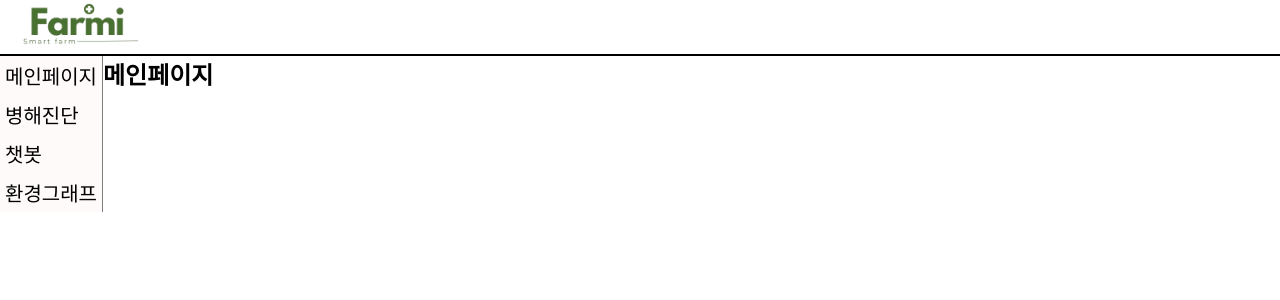
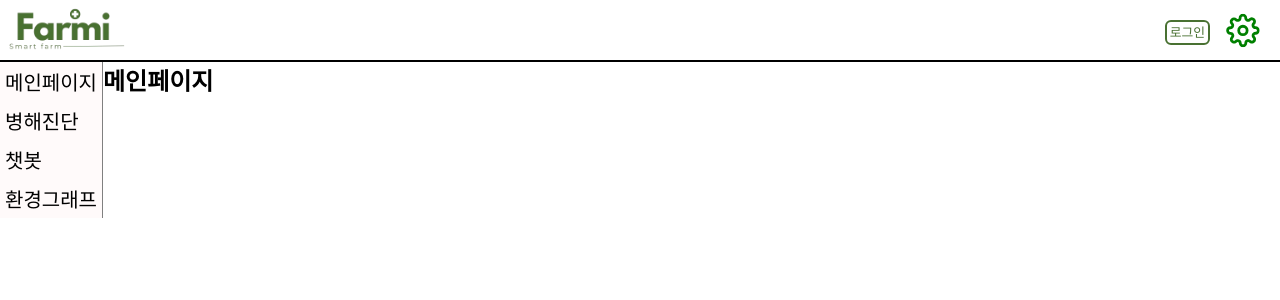
Before and after one commit to sojaeheon/smartfarm, a Vue app in the folder frontend/: page /LoginView in a window 1280 px wide. Both pictures are taken after typing "name@example.com", "Sample123" into the empty fields and a click on the button "Submit". Shown: the top 300 px of the page. Built offline with nearby package versions, Linux system fonts and the light colour scheme.

Commit message:
new file:   frontend/src/components/Menu2.vue 	modified:   frontend/src/components/MenuList.vue

```diff
--- /dev/null
+++ b/frontend/src/components/Menu2.vue
@@ -0,0 +1,153 @@
+<!-- 헤더에 로그인 추가, 챗봇페이지 열었을 때 세팅에 맞게 위치 -->
+<template>
+    <header>
+      <button id="menu-button" v-if="isMobile" @click="toggleShow"></button>
+      <img src="../assets/Farmi.svg" alt="farmi" height="50vh">
+
+      <div class="menuWrap">
+        <!-- <button id="search-list"></button> -->
+        <ul class="loginclick">
+          <li><router-link to="/LoginView">로그인</router-link></li>
+        </ul>
+      </div>
+    </header>
+
+    <nav class="menu">
+      <div :id="isMobile ? 'nav-mobile' : 'nav-desktop'">
+        <ul v-if="show">
+          <li><router-link to="/">메인페이지</router-link></li>
+          <li><router-link to="/DiseaseDiagnosis">병해진단</router-link></li>
+          <li><router-link to="/AppChatbot">챗봇</router-link></li>
+          <li><router-link to="/Graph">환경그래프</router-link></li>
+        </ul>
+      </div>
+    </nav>
+  </template>
+
+<script> //JS짜는 곳
+export default{
+ name: 'App',
+ data(){
+   return {
+     show: true,
+     isMobile: false
+   }
+ },
+ methods: {
+   toggleShow(){
+     this.show =! this.show;
+   },
+   checkIfMobile() {
+     this.isMobile = window.innerWidth < 768;  // 화면 크기에 따라 모바일 여부 판단
+     if (!this.isMobile) {
+       this.show = true;  // PC에서는 항상 메뉴가 보여야 함
+     } else {
+       this.show = false; // 모바일에서는 숨김 상태로 시작
+     }
+   }
+ },
+ mounted() {
+   this.checkIfMobile();
+   window.addEventListener('resize', this.checkIfMobile);
+ },
+ beforeUnmount() {
+   window.removeEventListener('resize', this.checkIfMobile);
+ },
+}
+
+</script>
+
+<style>
+header {
+  border-bottom: 2px solid black;
+  display: flex;
+  justify-content: space-between; /* 좌우로 아이템 배치 */
+  align-items: center; /* 세로로 가운데 정렬 */
+  padding: 12px;
+  position: relative;
+}
+
+#menu-button {
+  background-image: url('../assets/menu.svg');
+  background-size: contain;
+  background-repeat: no-repeat;
+  width: 30px;
+  height: 30px;
+  border: none;
+  cursor: pointer;
+  margin-left: 10px; /* 왼쪽에 여백을 추가 */
+}
+
+header img {
+  position: absolute;
+  left: 50%;
+  transform: translateX(-50%); /* 가운데 정렬 */
+}
+
+.menuWrap {
+  display: flex;
+  align-items: center;
+  justify-content: flex-end; /* 오른쪽 정렬 */
+  margin-right: 10px; /* 오른쪽에 약간의 여백 추가 */
+}
+
+.loginclick {
+  list-style: none;
+  margin: 0;
+  padding: 0;
+}
+
+.loginclick li {
+  display: inline-block;
+}
+
+.loginclick a {
+  text-decoration: none;
+  color: #497132;
+  font-size: 0.8rem;
+  padding: 3px 8px;
+  border: 2px solid #497132;
+  border-radius: 6px;
+  transition: background-color 0.3s ease;
+  margin-left: 15px;
+}
+
+.loginclick a:hover {
+  background-color: #497132;
+  color: white;
+}
+
+/* #search-list {
+  background-image: url('../assets/settings.svg');
+  background-size: cover;
+  width: 30px;
+  height: 30px;
+  border: none;
+  margin-left: 15px;
+  cursor: pointer;
+} */
+
+nav {
+  border-right: 1px solid gray;
+}
+
+ul {
+  font-size: 125%;
+}
+
+li {
+  padding: 5px;
+}
+
+a {
+  text-decoration: none;
+  color: inherit;
+}
+
+.menu {
+  display: inline-block;
+  float: left;
+  background-color: snow;
+}
+
+</style>
--- a/frontend/src/components/MenuList.vue
+++ b/frontend/src/components/MenuList.vue
@@ -1,5 +1,14 @@
 <template> <!--HTML짜는 곳-->
-  <header><img src="../assets/Farmi.svg" alt="farmi" height="50vh"></header>
+  <header>
+    <img src="../assets/Farmi.svg" alt="farmi" height="50vh">
+
+    <div class="menuWrap">
+      <button id="search-list"></button>
+			<ul class="loginclick">
+				<li><router-link to="/LoginView">로그인</router-link></li>
+			</ul>
+		</div>
+  </header>
   <button id="menu-button" v-if="isMobile" @click="toggleShow"></button>
   <nav class="menu">
     <div :id="isMobile ? 'nav-mobile' : 'nav-desktop'" >
@@ -8,11 +17,6 @@
         <li><router-link to="/DiseaseDiagnosis">병해진단</router-link></li>
         <li><router-link to="/AppChatbot">챗봇</router-link></li>
         <li><router-link to="/Graph">환경그래프</router-link></li>
-
-        <!-- <li><a href="/">메인페이지</a></li>
-        <li><a href="/DiseaseDiagnosis">병해진단</a></li>
-        <li><a href="/AppChatbot">챗봇</a></li>
-        <li><a href="/Graph">환경그래프</a></li> -->
       </ul>
     </div>
   </nav>
@@ -56,8 +60,48 @@ export default{
 <style> /*CSS짜는 곳*/
 header {
   border-bottom: 2px solid black;
-  padding-left: 1.5vw;
+  /* padding-left: 1.5vw; */
+
+  display: flex;
+  justify-content: space-between; /* 좌우로 아이템 배치 */
+  align-items: center; /* 세로로 가운데 정렬 */
+  padding: 5px 5px;
 }
+
+.loginclick {
+  list-style: none;
+  margin: 0;
+  padding: 0;
+}
+
+.loginclick li {
+  display: inline-block;
+}
+
+.loginclick a {
+  text-decoration: none;
+  color: #497132; /* 원하는 색상으로 변경 (로고 색에 맞춤)*/
+  font-size: 0.8rem; /* 원하는 크기 조정 */
+  padding: 3px 3px;  /* 내부 여백 */
+  margin-top: 15px;
+  margin-right: 60px;
+  border: 2px solid #497132; /* 테두리 두께 */
+  border-radius: 6px;
+  transition: background-color 0.3s ease;
+}
+
+/* 로그인 링크 Hover 스타일 */
+.loginclick a:hover {
+  background-color: #497132;
+  color: white;
+}
+
+#search-list {
+  position: fixed;
+  margin-top: 8px;
+  background-image: url('../assets/settings.svg'); /*검색기록 이미지 찾기*/
+}
+
 nav {
   border-right: 1px solid gray;
 }
```
